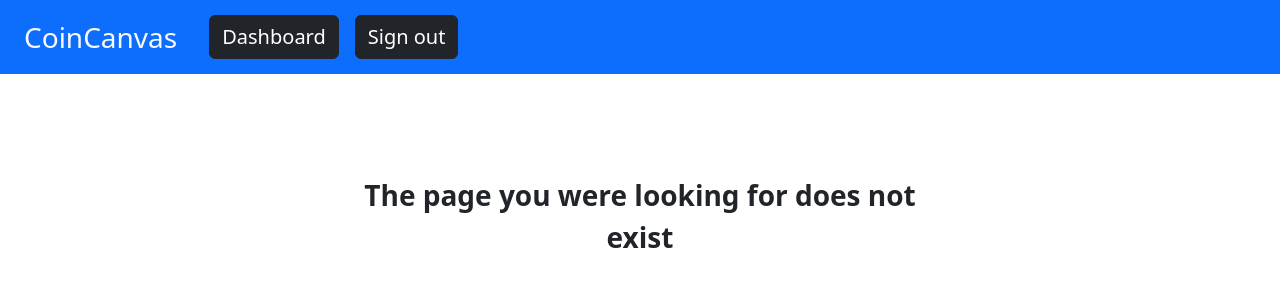
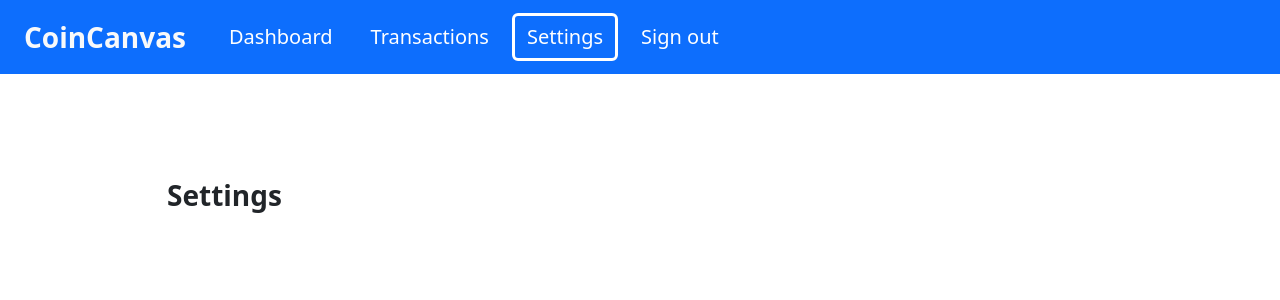
Before and after one commit to AA-n-d-y/coin-canvas, a React (Vite) app in the folder frontend/: page /settings in a window 1280 px wide. Shown: the top 300 px of the page. Built offline with nearby package versions, Linux system fonts and the light colour scheme; sample sign-in values are in the browser's storage.

Commit message:
updates/navbar: updated navbar design

```diff
--- a/frontend/index.html
+++ b/frontend/index.html
@@ -3,7 +3,7 @@
   <head>
     <meta charset="UTF-8" />
     <meta name="viewport" content="width=device-width, initial-scale=1.0" />
-    <title> Finance Tracker </title>
+    <title> CoinCanvas </title>
     <link href="https://cdn.jsdelivr.net/npm/bootstrap@5.3.3/dist/css/bootstrap.min.css" rel="stylesheet" integrity="sha384-QWTKZyjpPEjISv5WaRU9OFeRpok6YctnYmDr5pNlyT2bRjXh0JMhjY6hW+ALEwIH" crossorigin="anonymous">
   </head>
   <body>
--- a/frontend/src/App.jsx
+++ b/frontend/src/App.jsx
@@ -7,6 +7,8 @@ import LoginPage from './LoginPage.jsx';
 import RegisterPage from './RegisterPage.jsx';
 import DashboardPage from './DashboardPage.jsx';
 import ErrorPage from './ErrorPage.jsx';
+import TransactionsPage from './TransactionsPage.jsx';
+import SettingsPage from './SettingsPage.jsx';
 
 function App() {
   const [count, setCount] = useState(0);
@@ -19,6 +21,8 @@ function App() {
         <Route path = "/login" element = {<LoginPage/>} />
         <Route path = "/register" element = {<RegisterPage/>} />
         <Route path = "/dashboard" element = {<DashboardPage/>} />
+        <Route path = "/transactions" element = {<TransactionsPage/>} />
+        <Route path = "/settings" element = {<SettingsPage/>} />
         <Route path = "/logout" element = {<LoginPage/>} />
         <Route path = "*" element = {<ErrorPage/>} />
       </Routes>
--- a/frontend/src/DashboardPage.jsx
+++ b/frontend/src/DashboardPage.jsx
@@ -67,7 +67,7 @@ function DashboardPage() {
                 {/* Welcome */}
                 <div className = "col-10">
                     <div className = "fw-bold fs-3">
-                        Welcome, {firstName} {lastName}
+                        Welcome, <br></br> {firstName} {lastName}
                     </div>
                 </div>
 
--- a/frontend/src/ErrorPage.jsx
+++ b/frontend/src/ErrorPage.jsx
@@ -19,9 +19,9 @@ function ErrorPage() {
         {/* Navigation bar */}
         <header>
           <nav className = "navbar navbar-expand-md bg-primary fs-3">
-              <span className = "fw-normal text-light fs-3 px-4 py-2"> CoinCanvas </span>
-              <NavLink to = "/dashboard" className = "btn btn-dark text-white fs-5 mx-2"> Dashboard </NavLink>
-              <NavLink to = "/logout" className = "btn btn-dark text-white fs-5 mx-2" onClick = {logout}> Sign out </NavLink>
+              <span className = "fw-bold text-light fs-3 px-4 py-2"> CoinCanvas </span>
+              <NavLink to = "/dashboard" className = "btn border-3 text-white fs-5 mx-1"> Dashboard </NavLink>
+              <NavLink to = "/logout" className = "btn border-3 text-white fs-5 mx-1" onClick = {logout}> Sign out </NavLink>
           </nav>
         </header>
 
--- a/frontend/src/LoginPage.jsx
+++ b/frontend/src/LoginPage.jsx
@@ -93,7 +93,6 @@ function LoginPage() {
 
       }
 
-
     }
 
 
@@ -103,7 +102,7 @@ function LoginPage() {
         {/* Navigation bar */}
         <header>
           <nav className = "navbar navbar-expand-md bg-primary fs-3">
-              <span className = "fw-normal text-light fs-3 px-4 py-2"> CoinCanvas </span>
+              <span className = "fw-bold text-light fs-3 px-4 py-2"> CoinCanvas </span>
           </nav>
         </header>
 
--- a/frontend/src/NavBar.jsx
+++ b/frontend/src/NavBar.jsx
@@ -18,11 +18,11 @@ function NavBar() {
         <>
             <header>
                 <nav className = "navbar navbar-expand-md bg-primary fs-3">
-                    <span className = "fw-normal text-light fs-3 px-4 py-2"> CoinCanvas </span>
-                    <NavLink to = "/dashboard" className = "btn btn-dark text-white fs-5 mx-2"> Dashboard </NavLink>
-                    <NavLink to = "/transactions" className = "btn btn-dark text-white fs-5 mx-2"> Transactions </NavLink>
-                    <NavLink to = "/settings" className = "btn btn-dark text-white fs-5 mx-2"> Settings </NavLink>
-                    <NavLink to = "/logout" className = "btn btn-dark text-white fs-5 mx-2" onClick = {logout}> Sign out </NavLink>
+                    <span className = "fw-bold text-light fs-3 px-4 py-2"> CoinCanvas </span>
+                    <NavLink to = "/dashboard" className = "btn border-3 text-white fs-5 mx-1"> Dashboard </NavLink>
+                    <NavLink to = "/transactions" className = "btn border-3 text-white fs-5 mx-1"> Transactions </NavLink>
+                    <NavLink to = "/settings" className = "btn border-3 text-white fs-5 mx-1"> Settings </NavLink>
+                    <NavLink to = "/logout" className = "btn border-3 text-white fs-5 mx-1" onClick = {logout}> Sign out </NavLink>
                 </nav>
             </header>
         </>
--- a/frontend/src/RegisterPage.jsx
+++ b/frontend/src/RegisterPage.jsx
@@ -120,7 +120,7 @@ function RegisterPage() {
         {/* Navigation bar */}
         <header>
           <nav className = "navbar navbar-expand-md bg-primary fs-3">
-              <span className = "fw-normal text-light fs-3 px-4 py-2"> CoinCanvas </span>
+              <span className = "fw-bold text-light fs-3 px-4 py-2"> CoinCanvas </span>
           </nav>
         </header>
 
--- a/frontend/src/SettingsPage.jsx
+++ b/frontend/src/SettingsPage.jsx
@@ -0,0 +1,63 @@
+// JSX file for the dashboard page
+
+import NavBar from './NavBar';
+import { useState, useEffect } from 'react';
+import { NavLink, useNavigate } from 'react-router-dom';
+import './App.css';
+
+function SettingsPage() {
+    const navigate = useNavigate();
+
+    // State variables
+    const [firstName, setFirstName] = useState("");
+
+
+    // Function for getting the user details
+    async function getTransactionInformation() {
+        // Finding the account
+        try {
+
+        }
+
+        catch (error) {
+
+        }
+    }
+    useEffect(() => {
+        if(!localStorage.getItem("accessToken")) {
+          navigate("/login");
+        }
+        else {
+            getTransactionInformation();
+        }
+    }, [])
+
+
+    // Returning
+    return (
+      <>
+        {/* Navigation bar */}
+        <NavBar/>
+
+
+        {/* Content */}
+        <main className = "container p-0" style = {{marginTop: "100px"}}>
+            <div className = "row justify-content-center">
+                {/* Welcome */}
+                <div className = "col-10">
+                    <div className = "fw-bold fs-3">
+                        Settings
+                    </div>
+                </div>
+
+                {/* Overview */}
+
+
+            </div>
+        </main>
+
+      </>
+    )
+}
+
+export default SettingsPage
--- a/frontend/src/TransactionsPage.jsx
+++ b/frontend/src/TransactionsPage.jsx
@@ -0,0 +1,63 @@
+// JSX file for the dashboard page
+
+import NavBar from './NavBar';
+import { useState, useEffect } from 'react';
+import { NavLink, useNavigate } from 'react-router-dom';
+import './App.css';
+
+function TransactionsPage() {
+    const navigate = useNavigate();
+
+    // State variables
+    const [firstName, setFirstName] = useState("");
+
+
+    // Function for getting the user details
+    async function getTransactionInformation() {
+        // Finding the account
+        try {
+
+        }
+
+        catch (error) {
+
+        }
+    }
+    useEffect(() => {
+        if(!localStorage.getItem("accessToken")) {
+          navigate("/login");
+        }
+        else {
+            getTransactionInformation();
+        }
+    }, [])
+
+
+    // Returning
+    return (
+      <>
+        {/* Navigation bar */}
+        <NavBar/>
+
+
+        {/* Content */}
+        <main className = "container p-0" style = {{marginTop: "100px"}}>
+            <div className = "row justify-content-center">
+                {/* Welcome */}
+                <div className = "col-10">
+                    <div className = "fw-bold fs-3">
+                        Transactions
+                    </div>
+                </div>
+
+                {/* Overview */}
+
+
+            </div>
+        </main>
+
+      </>
+    )
+}
+
+export default TransactionsPage
```
